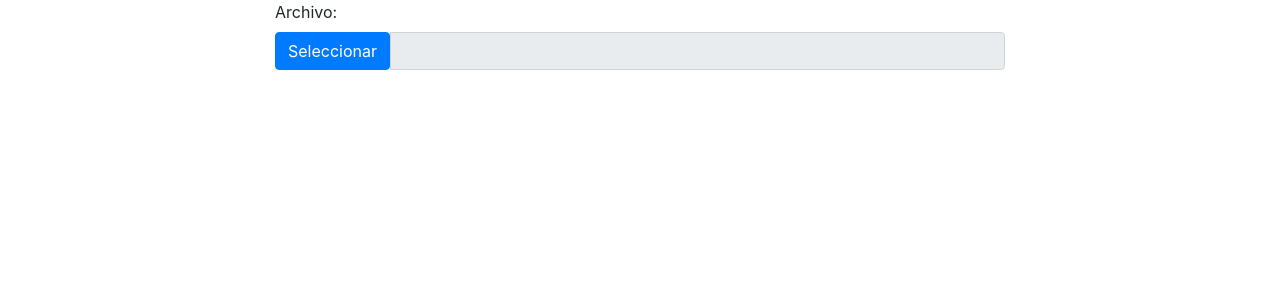
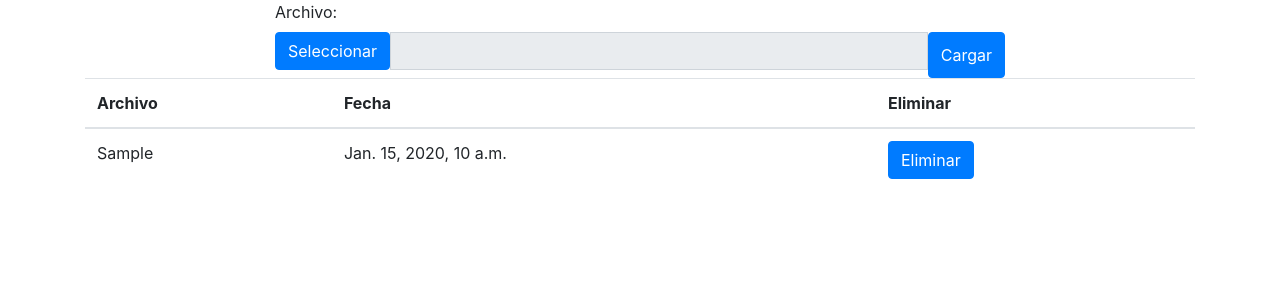
Before and after one commit to RobertoMarroquin/cookbook, a Django app: page /donaciones/carga/ in a window 1280 px wide. Shown: the part 56-356 px from the top of the page. Run offline with Django 3.2, Linux system fonts and the light colour scheme; tables that the repository leaves empty hold one stand-in row (values such as "Sample post"); some libraries are stand-ins or nearby versions.

Commit message:
hacer cargas y eliminar cargas

```diff
--- /dev/null
+++ b/Donaciones/forms.py
@@ -0,0 +1,5 @@
+from django import forms
+
+
+class CargaForm(forms.Form):
+    archivo = forms.FileField()
--- a/Donaciones/models.py
+++ b/Donaciones/models.py
@@ -3,6 +3,20 @@ from django.urls import reverse
 
 
 # Create your models here.
+
+class ArchivoCarga(models.Model):
+    """Model definition for ArchivoCarga."""
+    archivo = models.FileField(("Archivo"), upload_to="static/cargas/", max_length=200)
+    fecha = models.DateTimeField(("Fecha de carga"), auto_now=False, auto_now_add=True)
+
+    class Meta:
+
+        verbose_name = 'Archivo de Carga'
+        verbose_name_plural = 'Archivos de Carga'
+
+    def __str__(self):
+        return self.archivo.name
+
 
 class Donante(models.Model):
 
@@ -55,6 +69,7 @@ class Donacion(models.Model):
     partido = models.ForeignKey('Donaciones.Partido', on_delete=models.CASCADE,blank=True, null=True)
     ano = models.IntegerField(("Año"),blank=True, null=True)
     financiamiento = models.CharField(("Financiamiento"), max_length=50,blank=True, null=True)
+    carga = models.ForeignKey("Donaciones.ArchivoCarga", verbose_name=("Id_Carga"), on_delete=models.CASCADE)
 
     class Meta:
         verbose_name = ("donacion")
@@ -81,7 +96,6 @@ class ListaNombres(models.Model):
 
 class ListaApellidos(models.Model):
     apellido = models.CharField(("Apellido"), max_length=100)
-
     class Meta:
         verbose_name = 'Lista de Apellidos'
         verbose_name_plural = 'ListaApellidoss'
--- a/Donaciones/urls.py
+++ b/Donaciones/urls.py
@@ -1,6 +1,6 @@
 from django.urls import path
 
-from .views import DonanteListView,PartidoListView,EmpresaListView,CargaView
+from .views import DonanteListView,PartidoListView,EmpresaListView,CargaView,ArchivoCargaDeleteView
 
 app_name = 'donaciones'
 
@@ -9,5 +9,6 @@ urlpatterns = [
     path('donantes/', DonanteListView.as_view(), name='donantes'),
     path('juridicos/', EmpresaListView.as_view(), name='juridicos'),
     path("partidos/", PartidoListView.as_view(), name="partidos"),
+    path("eliminar/<int:pk>/", ArchivoCargaDeleteView.as_view(), name="eliminar")
 
 ]
--- a/Donaciones/views.py
+++ b/Donaciones/views.py
@@ -1,18 +1,19 @@
-from django.shortcuts import render
+from django.shortcuts import render, get_object_or_404
 from django.views.generic import DeleteView,ListView,CreateView,DeleteView,View
 from django.db.models import Sum
+from django.urls import reverse,reverse_lazy
 
 
 import csv
 import os
 
 
-from .models import Donante,Donacion,Partido,ListaApellidos,ListaNombres
+from .models import Donante,Donacion,Partido,ListaApellidos,ListaNombres,ArchivoCarga
 
 BASE_DIR = os.path.dirname(os.path.dirname(os.path.abspath(__file__)))
 
-def carga():
-   with open(os.path.join(BASE_DIR,"Union2 - Base-naturales.csv")) as f:
+def carga(archivo):
+   with open(os.path.join(BASE_DIR,archivo.archivo.name),encoding="utf8") as f:
         documento = csv.reader(f,delimiter=',',dialect='excel')
         next(documento, None)
         documento = list(documento)
@@ -66,6 +67,7 @@ def carga():
                monto = float(monto),
                ano = int(ano),
                financiamiento  = financiamiento,
+               carga=archivo
             )
 
 def carga_nombres():
@@ -93,7 +95,7 @@ class DonanteListView(ListView):
 
     def get_context_data(self, **kwargs):
         context = super(DonanteListView, self).get_context_data(**kwargs)
-        context['donantes'] = Donante.objects.order_by('-id')[:10][::-1]
+        context['donantes'] = Donante.objects.filter(tipo_persona='NATURAL').order_by('-id')[:10][::-1]
         nombres = self.request.GET.get('nombres')
         apellidos = self.request.GET.get('apellidos')
         context['tipo']='Natural'
@@ -205,11 +207,16 @@ def compara_antroponimos(nombre,listaNombres,listaApellidos):
 
 class CargaView(View):
     def get(self, request, *args, **kwargs):
-
-        return render(request,"Donaciones/carga.html",context={})
+        cargas = ArchivoCarga.objects.all()
+        return render(request,"Donaciones/carga.html",context={"cargas":cargas})
 
     def post(self, request, *args, **kwargs):
-        return HttpResponse('POST request!')
+        cargas = ArchivoCarga.objects.all()
+        archivo = ArchivoCarga(archivo=request.FILES['archivo'])
+        archivo.save()
+        carga(archivo)
+
+        return render(request,"Donaciones/carga.html",context={"cargas":cargas})
 
 
 def reemplazo_espacios():
@@ -229,3 +236,10 @@ def reemplazo_espacios():
         a.apellido = a.apellido.replace("DEL ","DEL_")
         a.apellido = a.apellido.replace("LA ","LA_")
         a.save()
+
+
+class ArchivoCargaDeleteView(DeleteView):
+    model = ArchivoCarga
+    template_name = "Donaciones/delete.html"
+
+    success_url = reverse_lazy('donaciones:carga')
--- a/Templates/Donaciones/carga.html
+++ b/Templates/Donaciones/carga.html
@@ -7,17 +7,18 @@
     </div>
 
     <div class="col-xs-8 col-sm-8 col-md-8 col-lg-8">
-        <form action="" method="get">
+        <form action="" method="post" enctype="multipart/form-data">
+        {% csrf_token %}
             <label for="banner">Archivo:</label>
             <div class="input-group">
 
                 <label class="input-group-btn">
                     <span class="btn btn-primary btn-file">
-                        Seleccionar <input accept=".csv" class="sr-only"  name="banner" type="file" id="banner">
+                        Seleccionar <input accept=".csv" class="sr-only"  name="archivo" type="file" id="banner">
                     </span>
                 </label>
-
                 <input class="form-control" id="banner_captura" readonly="readonly" name="banner_captura" type="text" value="">
+                <button type="submit" class="btn btn-primary">Cargar</button>
             </div>
         </form>
     </div>
@@ -26,6 +27,28 @@
 
     </div>
 </div>
+
+<table class="table">
+    <thead>
+        <tr>
+            <th>Archivo</th>
+            <th>Fecha</th>
+            <th>Eliminar</th>
+        </tr>
+    </thead>
+    <tbody>
+    {% if cargas|length > 0%}
+        {% for carga in cargas %}
+        <tr>
+            <td>{{carga.archivo.name}}</td>
+            <td>{{carga.fecha}}</td>
+            <td><a name="" id="" class="btn btn-primary" href="{% url 'donaciones:eliminar' carga.pk %}" role="button">Eliminar</a></td>
+        </tr>
+        {% endfor %}
+    {% endif %}
+
+    </tbody>
+</table>
 
 {% endblock contenido %}
 
@@ -46,7 +69,8 @@
         });
     });
 </script>
-{% endblock scripts %}<script>
+{% endblock scripts %}
+<script>
     $(document).on('change','.btn-file :file',function(){
         var input = $(this);
         var numFiles = input.get(0).files ? input.get(0).files.length : 1;
```
Also changed, not shown: Templates/Donaciones/delete.html (added, +14 -0 lines), static/cargas/Union2_-_Base-naturales_copy.csv (added, +10 -0 lines), static/cargas/Union2_-_Base-naturales_copy_OISZVqD.csv (added, +10 -0 lines), static/cargas/Union2_-_Base-naturales_copy_xSZnDNw.csv (added, +10 -0 lines), Donaciones/migrations/0005_archivocarga.py (added), Donaciones/migrations/0006_donacion_carga.py (added).
